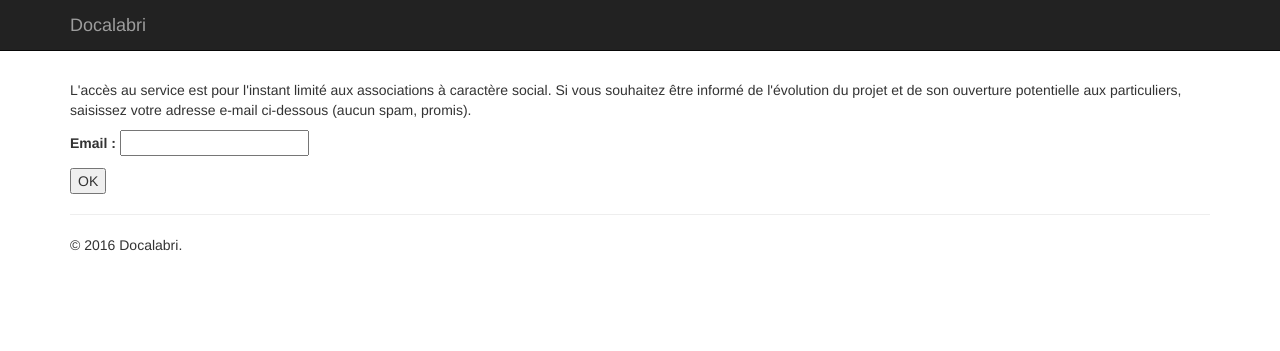
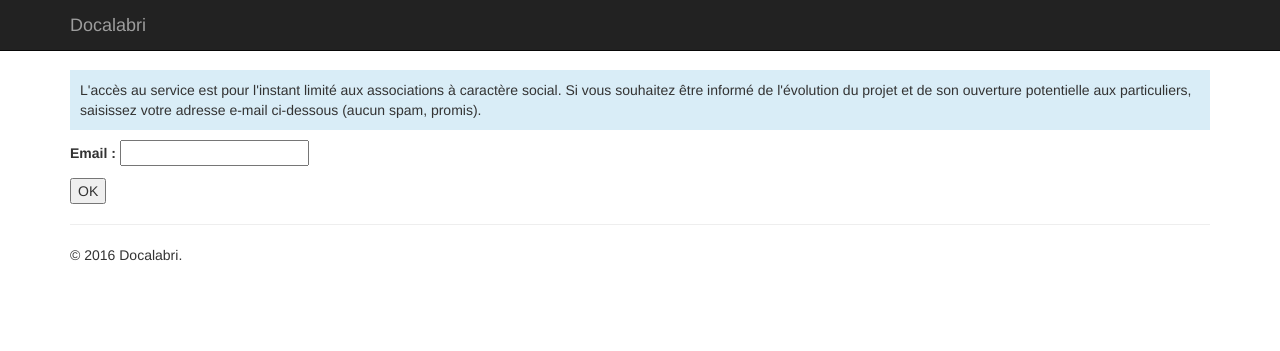
Before and after one commit to tmartinfr/docalabri, a Django app: page /contact in a window 1280 px wide. Shown: the top 351 px of the page. Run offline with Django 3.2, Linux system fonts and the light colour scheme; some libraries are stand-ins or nearby versions.

Commit message:
Improve Bootstrap layout

```diff
--- a/papierbackup/static/css/base.css
+++ b/papierbackup/static/css/base.css
@@ -2,3 +2,12 @@ p.user_alert {
     color: #d43f3a;
     font-weight: bold;
 }
+
+body {
+  padding-top: 70px;
+  padding-bottom: 30px;
+}
+
+p.bg-info {
+    padding: 10px;
+}
--- a/papierbackup/templates/base.html
+++ b/papierbackup/templates/base.html
@@ -11,8 +11,6 @@
     <script src="{% static 'js/bootstrap-3.3.6.min.js' %}"></script>
 </head>
 <body>
-
-<div class="container">
 <nav class="navbar navbar-inverse navbar-fixed-top">
     <div class="container">
         <div class="navbar-header">
@@ -47,18 +45,13 @@
     </div>
 </nav>
 
-    <!-- FIXME -->
-    <br><br><br><br>
-
+<div class="container">
     {% block content %}{% endblock %}
-
     <hr>
-
     <footer class="footer">
         <p>&copy; 2016 Docalabri.</p>
     </footer>
-
-</div> <!-- /container -->
+</div>
 
 </body>
 </html>
--- a/papierbackup/templates/papierbackup/contact.html
+++ b/papierbackup/templates/papierbackup/contact.html
@@ -1,7 +1,7 @@
 {% extends 'base.html' %}
 
 {% block content %}
-    <p>
+    <p class="bg-info">
         L'accès au service est pour l'instant limité aux associations à caractère social.
         Si vous souhaitez être informé de l'évolution du projet et de son ouverture potentielle
         aux particuliers, saisissez votre adresse e-mail ci-dessous (aucun spam, promis).
```
Lines whose indentation alone changed are shown as unchanged.
